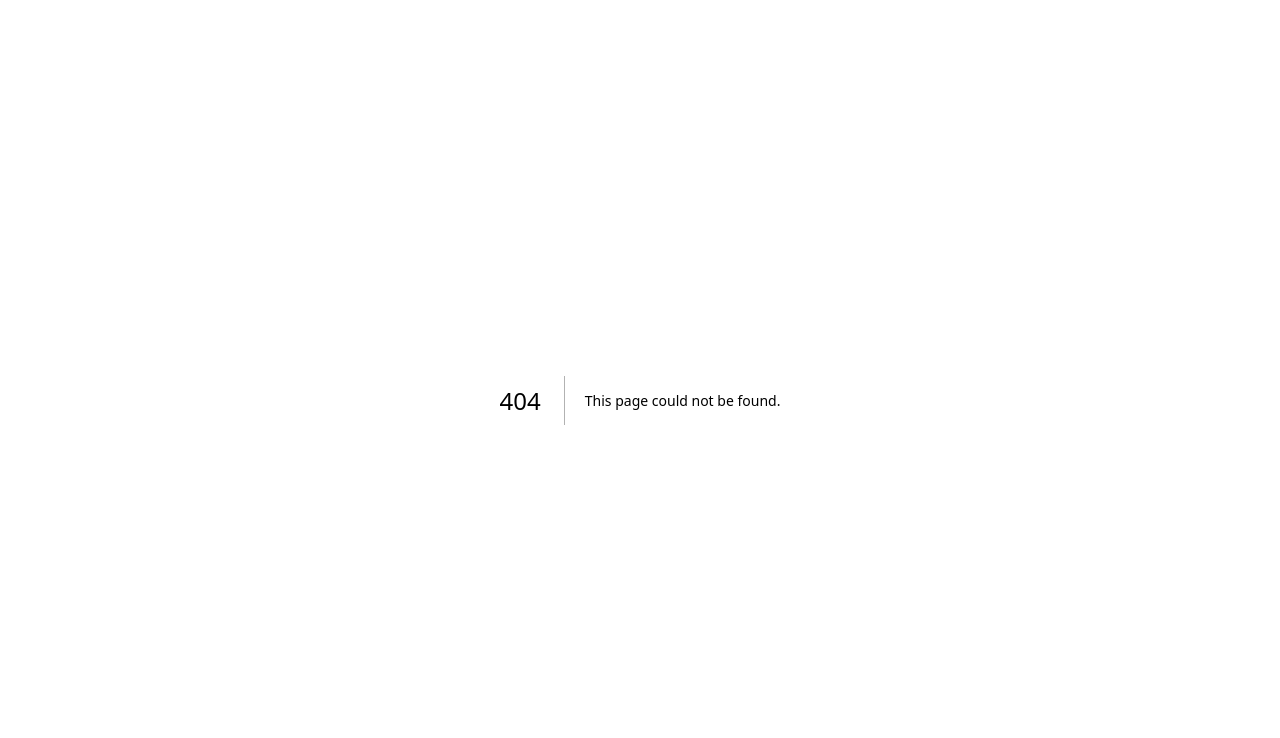
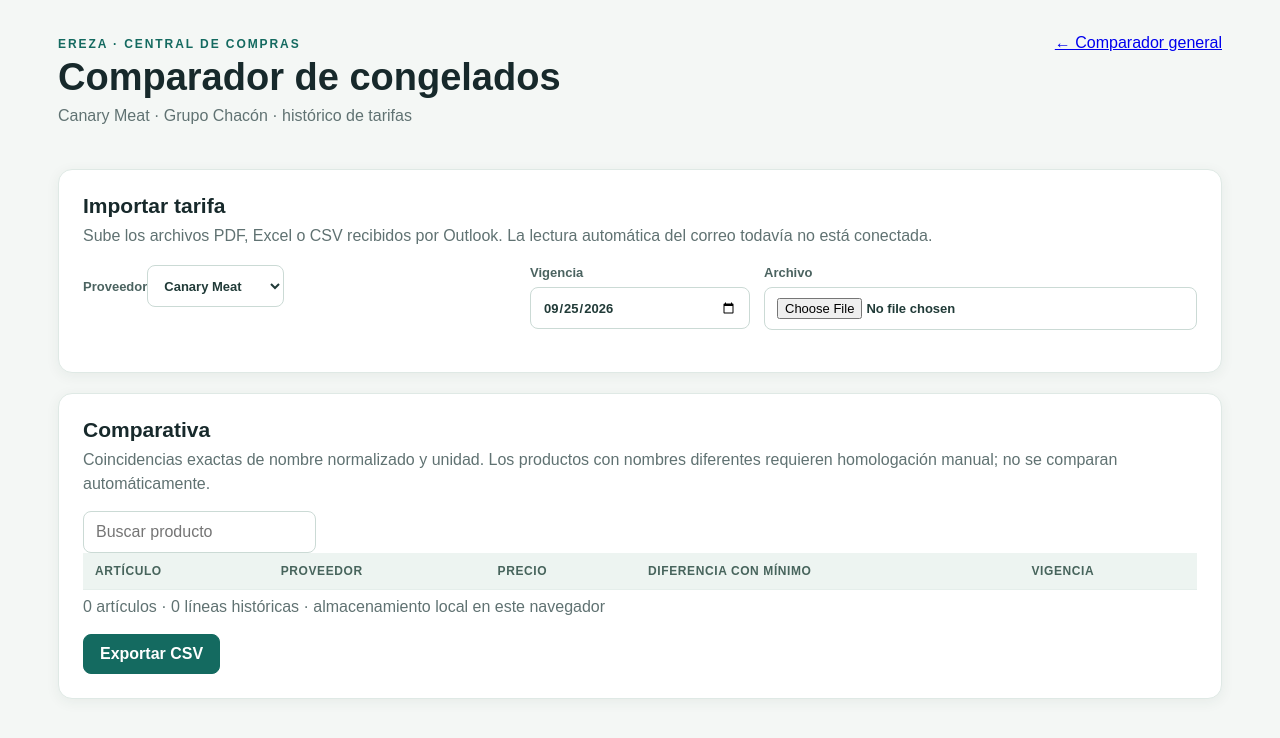
Before and after one commit to f27fnv5wbr-art/central-compras-precios, a Next.js app: page /congelados in a window 1280 px wide. Before the commit this address had no page. Shown: the top 738 px of the page. Built offline with nearby package versions, Linux system fonts and the light colour scheme.

Commit message:
Add frozen products price comparison module

```diff
--- /dev/null
+++ b/app/congelados/page.tsx
@@ -0,0 +1,20 @@
+'use client';
+import {useEffect,useMemo,useState} from 'react';
+import {parseFile,type Draft} from '../../lib/parse';
+type Entry=Draft&{supplier:string;date:string;file:string};
+const KEY='ereza-congelados-v1';
+const suppliers=['Canary Meat','Grupo Chacón'];
+const norm=(s:string)=>s.toLowerCase().normalize('NFD').replace(/[\u0300-\u036f]/g,'').replace(/[^a-z0-9]+/g,' ').trim();
+export default function Congelados(){
+ const [rows,setRows]=useState<Entry[]>([]),[supplier,setSupplier]=useState(suppliers[0]),[date,setDate]=useState(new Date().toISOString().slice(0,10)),[preview,setPreview]=useState<Draft[]>([]),[file,setFile]=useState(''),[error,setError]=useState(''),[ready,setReady]=useState(false),[search,setSearch]=useState('');
+ useEffect(()=>{try{setRows(JSON.parse(localStorage.getItem(KEY)||'[]'))}catch{}setReady(true)},[]);
+ useEffect(()=>{if(ready)localStorage.setItem(KEY,JSON.stringify(rows))},[rows,ready]);
+ async function upload(f:File){setError('');setPreview([]);try{setPreview(await parseFile(f));setFile(f.name);if(/chacon|chacón/i.test(f.name))setSupplier('Grupo Chacón');if(/canary/i.test(f.name))setSupplier('Canary Meat')}catch(e){setError(String(e))}}
+ const latest=useMemo(()=>{const map=new Map<string,Entry>();for(const r of rows){const k=r.supplier+'|'+(r.code||norm(r.name))+'|'+r.unit;const prev=map.get(k);if(!prev||r.date>=prev.date)map.set(k,r)}return [...map.values()]},[rows]);
+ const grouped=useMemo(()=>{const map=new Map<string,Entry[]>();for(const r of latest){const k=norm(r.name)+'|'+r.unit;map.set(k,[...(map.get(k)||[]),r])}return [...map.entries()].filter(([k])=>k.includes(norm(search))).map(([key,items])=>({key,items,best:Math.min(...items.map(i=>i.price))})).sort((a,b)=>a.key.localeCompare(b.key))},[latest,search]);
+ const euro=(n:number)=>n.toLocaleString('es-ES',{style:'currency',currency:'EUR'});
+ function exportCSV(){const data=[['Artículo','Unidad','Proveedor','Precio','Mejor precio','Diferencia','Fecha'],...grouped.flatMap(g=>g.items.map(r=>[r.name,r.unit,r.supplier,String(r.price),String(g.best),String(r.price-g.best),r.date]))];const csv='\uFEFF'+data.map(r=>r.map(x=>'"'+String(x).replace(/"/g,'""')+'"').join(';')).join('\r\n');const a=document.createElement('a');a.href=URL.createObjectURL(new Blob([csv],{type:'text/csv;charset=utf-8'}));a.download='ereza-congelados.csv';a.click();URL.revokeObjectURL(a.href)}
+ return <main className="shell"><header className="top"><div><span className="eyebrow">EREZA · CENTRAL DE COMPRAS</span><h1>Comparador de congelados</h1><p>Canary Meat · Grupo Chacón · histórico de tarifas</p></div><a href="/">← Comparador general</a></header>
+ <section className="card"><h2>Importar tarifa</h2><p>Sube los archivos PDF, Excel o CSV recibidos por Outlook. La lectura automática del correo todavía no está conectada.</p><div className="formgrid"><label>Proveedor<select value={supplier} onChange={e=>setSupplier(e.target.value)}>{suppliers.map(s=><option key={s}>{s}</option>)}</select></label><label>Vigencia<input type="date" value={date} onChange={e=>setDate(e.target.value)}/></label><label>Archivo<input type="file" accept=".pdf,.xlsx,.xls,.csv" onChange={e=>{const f=e.target.files?.[0];if(f)upload(f)}}/></label></div>{error&&<p className="error">{error}</p>}{preview.length>0&&<><p>{preview.length} líneas detectadas en {file}. Comprueba unidades y equivalencias antes de guardar.</p><div className="tablewrap preview"><table><thead><tr><th>Artículo</th><th>Precio</th><th>Unidad</th></tr></thead><tbody>{preview.map((r,i)=><tr key={i}><td>{r.name}</td><td>{euro(r.price)}</td><td><select value={r.unit} onChange={e=>setPreview(p=>p.map((x,j)=>j===i?{...x,unit:e.target.value as Draft['unit']}:x))}><option value="kg">kg</option><option value="ud">ud</option><option value="l">l</option></select></td></tr>)}</tbody></table></div><button onClick={()=>{setRows(r=>[...r,...preview.map(p=>({...p,supplier,date,file}))]);setPreview([])}}>Guardar tarifa</button></>}</section>
+ <section className="card"><h2>Comparativa</h2><p>Coincidencias exactas de nombre normalizado y unidad. Los productos con nombres diferentes requieren homologación manual; no se comparan automáticamente.</p><input placeholder="Buscar producto" value={search} onChange={e=>setSearch(e.target.value)}/><div className="tablewrap"><table><thead><tr><th>Artículo</th><th>Proveedor</th><th>Precio</th><th>Diferencia con mínimo</th><th>Vigencia</th></tr></thead><tbody>{grouped.flatMap(g=>g.items.map((r,i)=><tr key={g.key+r.supplier+i}><td>{r.name} ({r.unit})</td><td>{r.supplier}</td><td>{euro(r.price)}</td><td>{euro(r.price-g.best)}</td><td>{r.date}</td></tr>))}</tbody></table></div><p>{grouped.length} artículos · {rows.length} líneas históricas · almacenamiento local en este navegador</p><button onClick={exportCSV}>Exportar CSV</button></section></main>
+}
```
